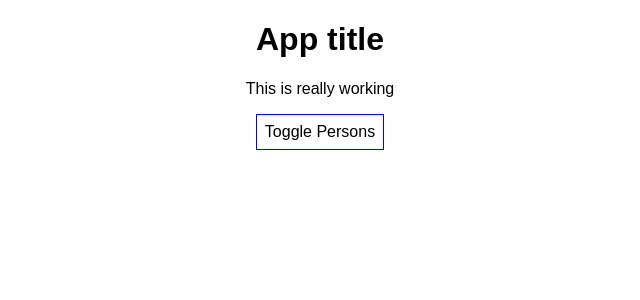
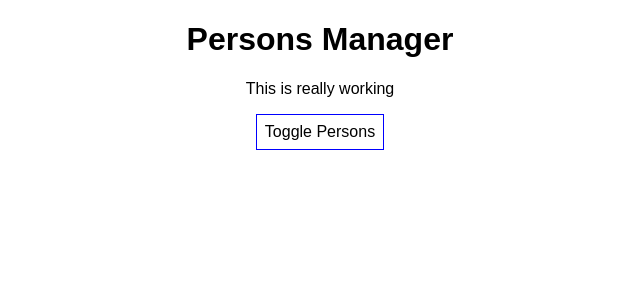
Before and after one commit to roylee0704/react-complete-guide, a React (Create React App) app: page / in a window 1280 px wide. Shown: the top 300 px of the page, without its empty margins (320-960 px from the left). Built offline with nearby package versions, Linux system fonts and the light colour scheme.

Commit message:
feat: App container can accept 'props' too

```diff
--- a/src/containers/App.js
+++ b/src/containers/App.js
@@ -3,7 +3,7 @@ import './App.css';
 import Persons from '../components/Persons/Persons';
 import Cockpit from '../components/Cockpit/Cockpit';
 
-export default () => {
+export default (props) => {
   const [personsState, setPersonsState] = useState({
     persons: [
       { id: 'abc', name: 'Roy', age: 30 },
@@ -61,7 +61,7 @@ export default () => {
 
   return (
     <div className="App">
-      <Cockpit title="App title" clicked={togglePersonsHandler} />
+      <Cockpit title={props.appTitle} clicked={togglePersonsHandler} />
       <Persons persons={personsState.persons} show={showPersonsState.showPersons} clicked={deletePersonHandler} changed={nameChangedHandler} />
     </div>
   );
--- a/src/index.js
+++ b/src/index.js
@@ -4,5 +4,5 @@ import './index.css';
 import App from './containers/App';
 import registerServiceWorker from './registerServiceWorker';
 
-ReactDOM.render(<App />, document.getElementById('root'));
+ReactDOM.render(<App appTitle="Persons Manager" />, document.getElementById('root'));
 registerServiceWorker();
```
